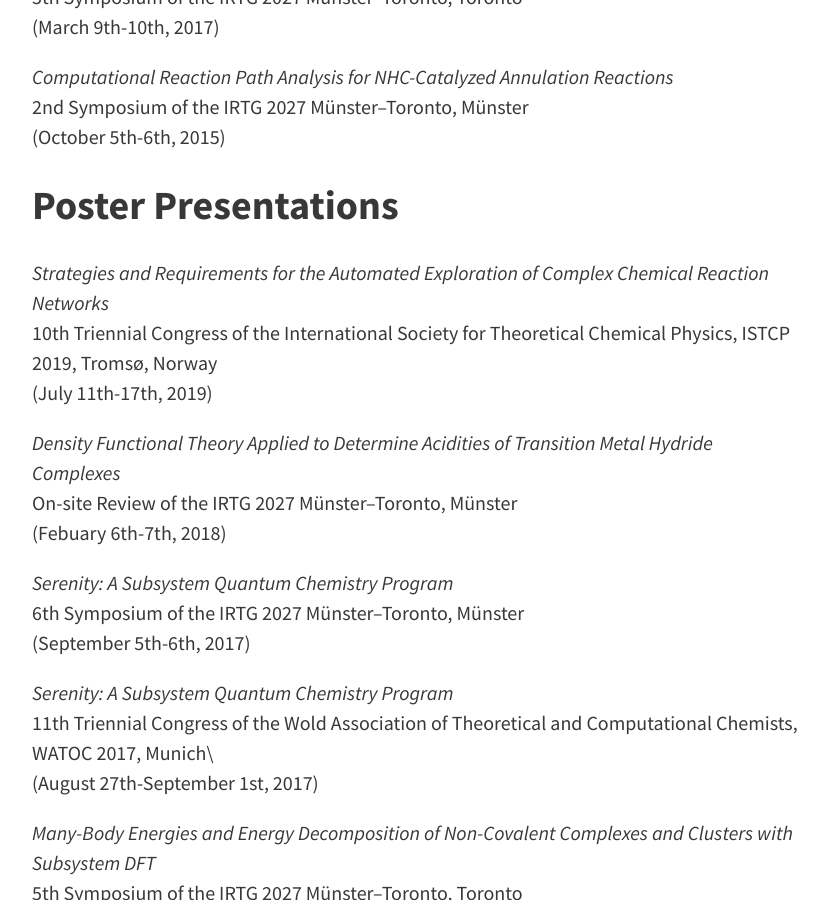
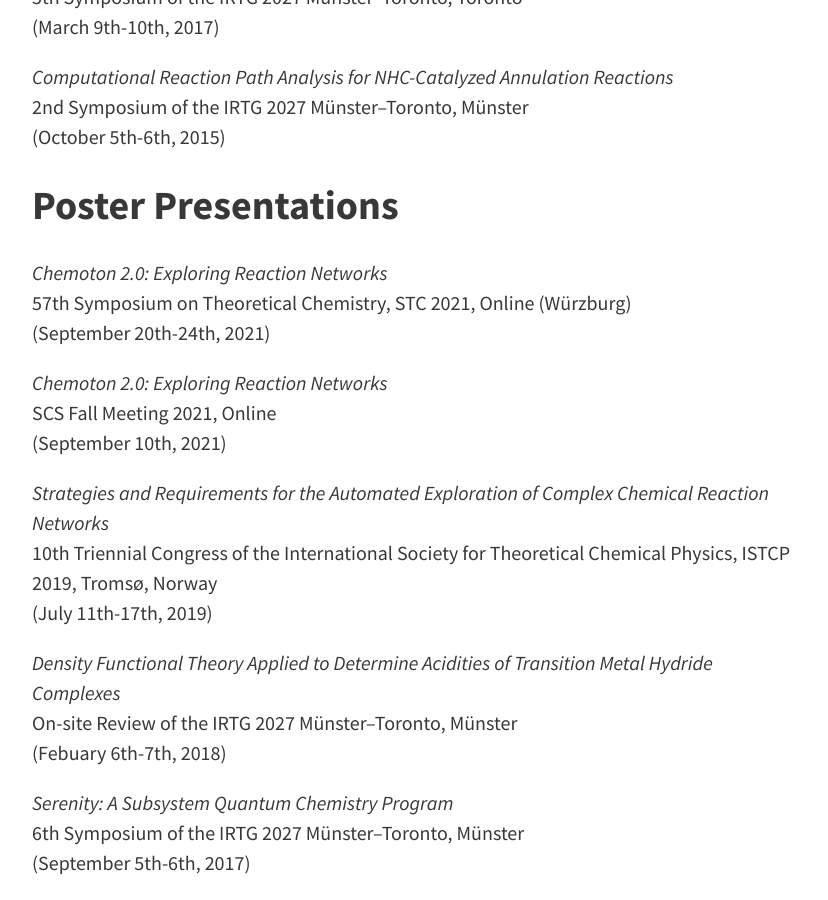
Before and after one commit to nabbelbabbel/nabbelbabbel.github.io, a Jekyll site: the page built from pages/talksandposters.md, in a window 1280 px wide and 900 px high, scrolled down 861 px. Shown: the whole window, without its empty margins (224-1052 px from the left). Built offline with Jekyll 4.4.1, drawn with Linux system fonts in a browser that asks for light colours.

Commit message:
Update Poster list

```diff
--- a/pages/talksandposters.md
+++ b/pages/talksandposters.md
@@ -23,6 +23,14 @@ tags: [Poster, Talk]
 (October 5th-6th, 2015)
 
 ## Poster Presentations
+*Chemoton 2.0: Exploring Reaction Networks*
+57th Symposium on Theoretical Chemistry, STC 2021, Online (Würzburg)
+(September 20th-24th, 2021)
+
+*Chemoton 2.0: Exploring Reaction Networks*
+SCS Fall Meeting 2021, Online
+(September 10th, 2021)
+
 *Strategies and Requirements for the Automated Exploration of Complex Chemical Reaction Networks*
 10th Triennial Congress of the International Society for Theoretical Chemical Physics, ISTCP 2019, Tromsø, Norway
 (July 11th-17th, 2019)
```
